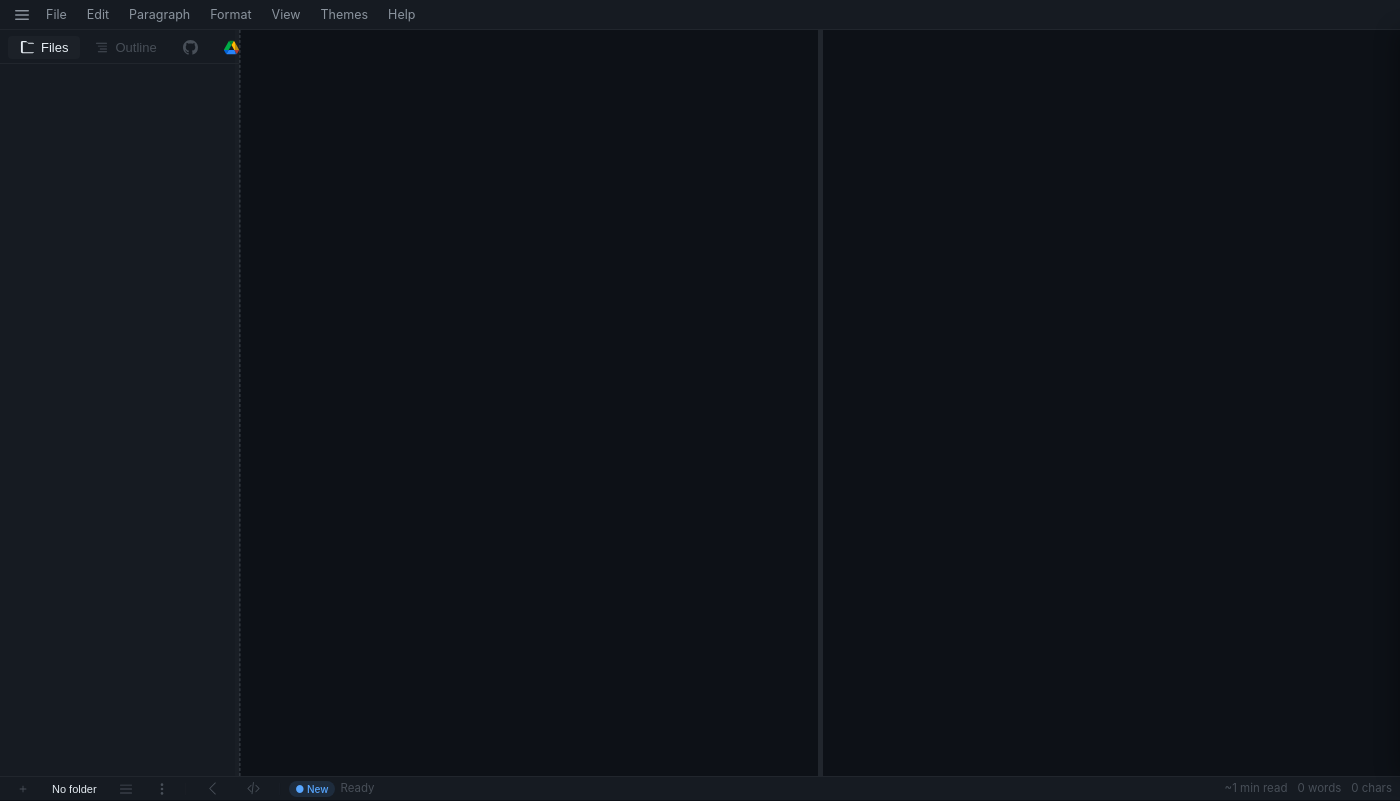
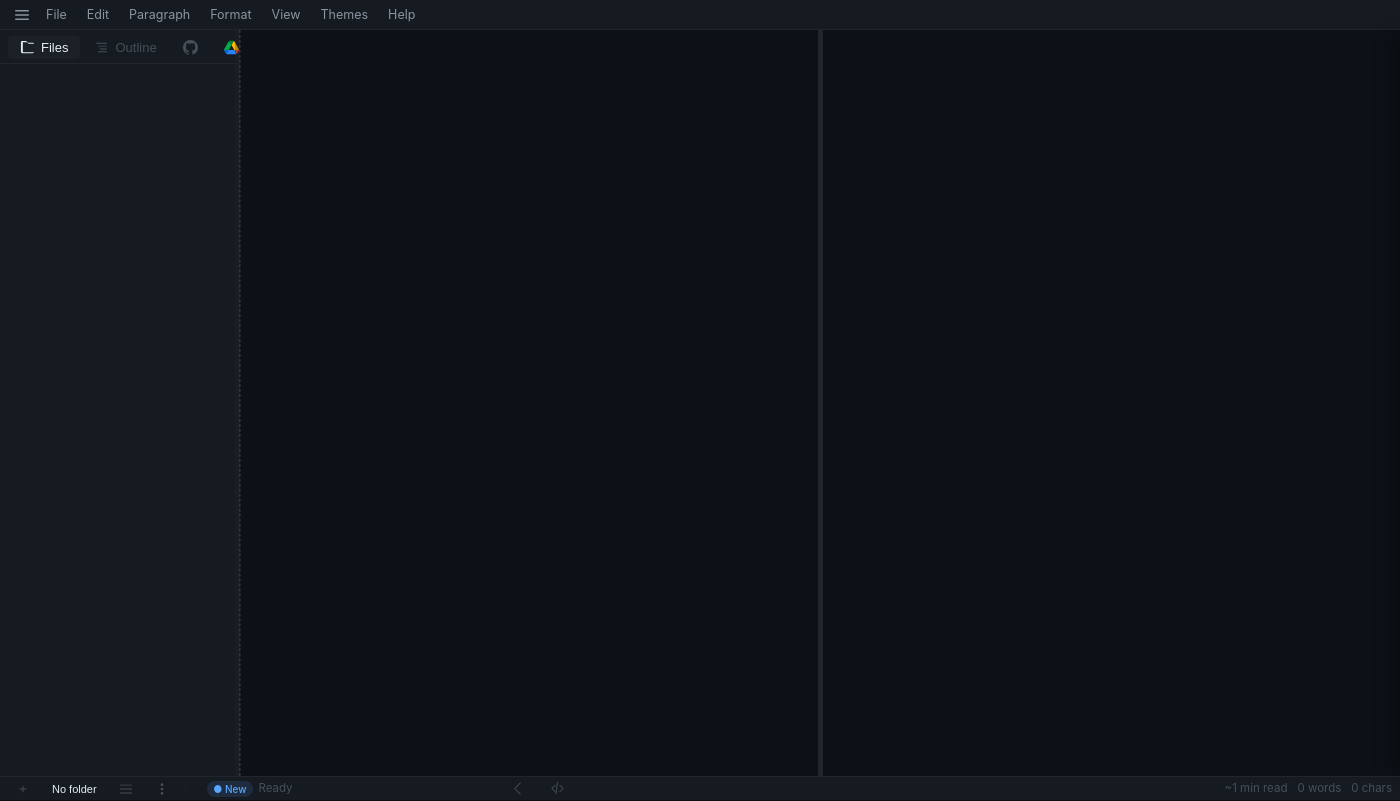
Before and after one commit to omondistep/lectura, an Electron app: page static/index.html in a window 1400 px wide. Drawn offline with nearby package versions, Linux system fonts and the light colour scheme.

Commit message:
Position toggle icons at fixed location after max sidebar width

```diff
--- a/static/style.css
+++ b/static/style.css
@@ -1871,8 +1871,18 @@ li.tree-file:hover .del-btn,
   align-items: center;
   gap: 4px;
   font-size: 11px;
-  transition: background .1s, color .1s, margin-left .15s ease;
+  transition: background .1s, color .1s;
   -webkit-app-region: no-drag;
+}
+
+#btn-bottom-toggle-sidebar {
+  position: absolute;
+  left: 500px;
+}
+
+#btn-bottom-toggle-editor {
+  position: absolute;
+  left: 540px;
 }
 .statusbar-toggle-btn:hover {
   background: var(--bg-hover);
```
